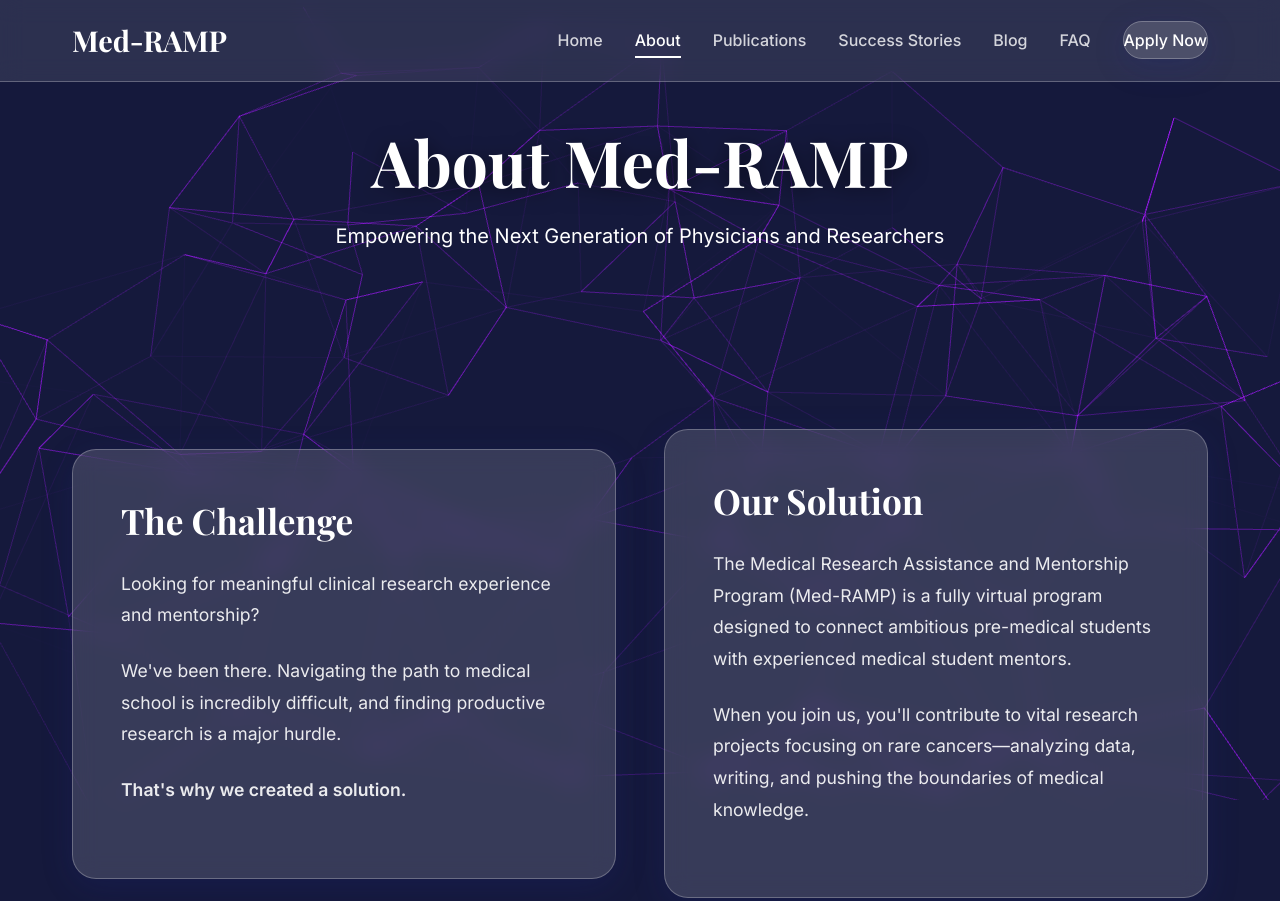
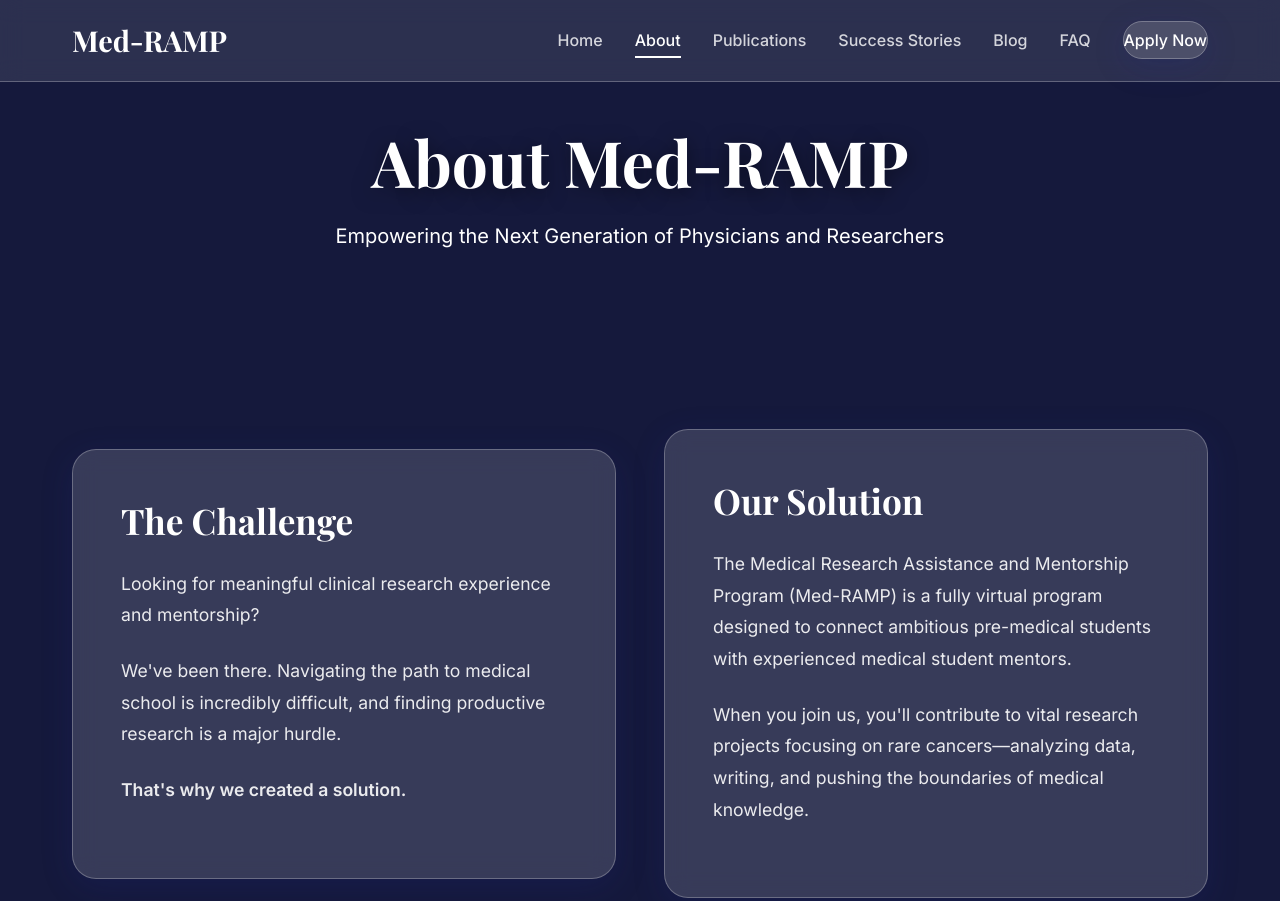
Before and after one commit to beauhsiacreighton/med-ramp, a plain HTML site: page about.html in a window 1280 px wide. Shown: the top 901 px of the page. Drawn offline with nearby package versions, Linux system fonts and the light colour scheme; animation ran at ten frames a second.

Commit message:
Update about.html

```diff
--- a/about.html
+++ b/about.html
@@ -367,8 +367,6 @@
     </style>
 </head>
 <body>
-    <!-- Vanta Background -->
-    <div id="vanta-background"></div>
 
     <!-- Navigation -->
     <nav class="navbar">
```
